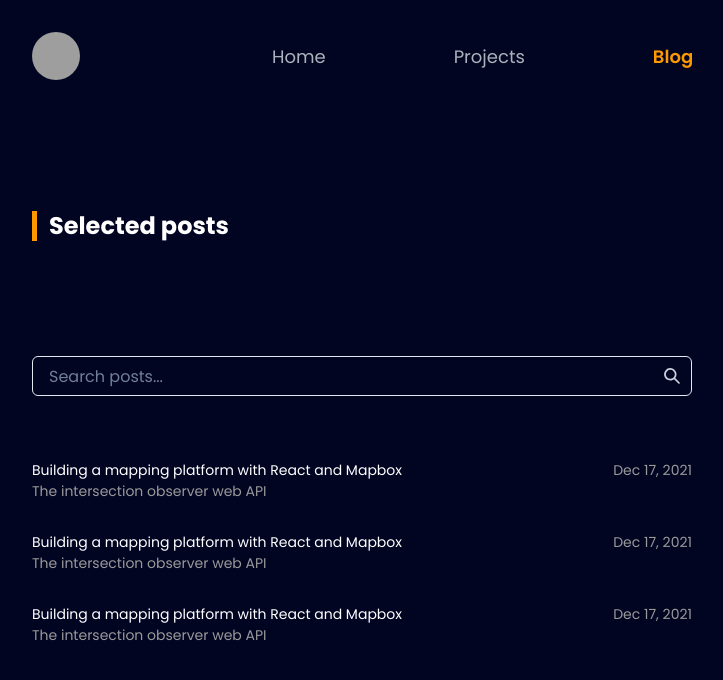
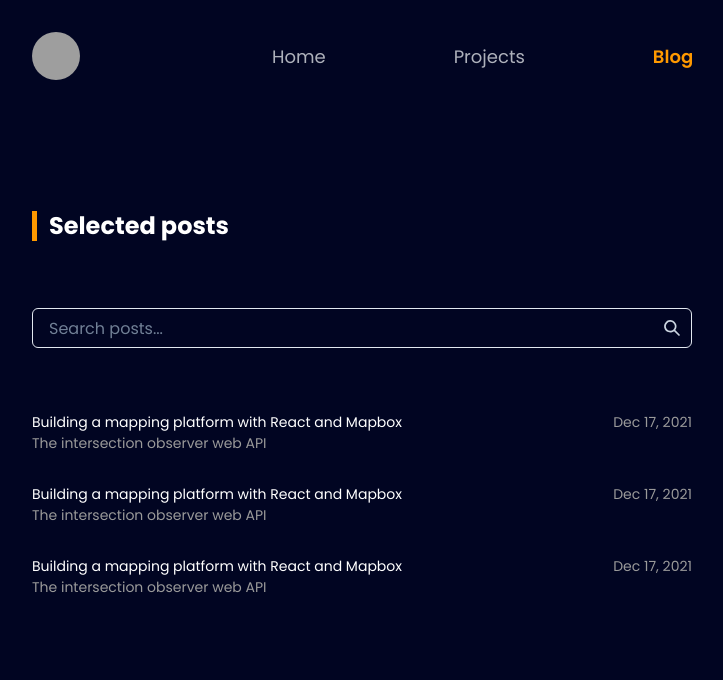
Before and after one commit to jovemdan/danilo-menezes, a Next.js app: page /blog in a window 1280 px wide. Shown: the top 680 px of the page, without its empty margins (218-941 px from the left). Built offline with nearby package versions, Linux system fonts and the light colour scheme; grey boxes are pictures that could not be loaded.

Commit message:
feat: Move blog pages to path

```diff
--- a/src/pages/blog.tsx
+++ /dev/null
@@ -1,43 +0,0 @@
-import { SearchIcon } from '@chakra-ui/icons'
-import { Box, Flex, Input, InputGroup, InputRightElement, Text } from '@chakra-ui/react'
-import { SelectedTitle } from '../components/common/selected-title'
-export default function Blog() {
-  return (
-    <>
-      <SelectedTitle title='Selected posts' />
-      <Box mt={[25, 25, 28]} maxW='660px'>
-        <InputGroup>
-          <InputRightElement
-            pointerEvents='none'
-          >
-            <SearchIcon color='gray.300' />
-          </InputRightElement>
-          <Input type='tel' placeholder='Search posts...' focusBorderColor='#FF9900' />
-        </InputGroup>
-      </Box>
-      <Flex mt={[16]} maxW='660px' flexDirection='column' gap='30px'>
-        <Flex justifyContent='space-between' >
-          <Box>
-            <Text fontSize='14px' color='white'>Building a mapping platform with React and Mapbox</Text>
-            <Text fontSize='14px' color='#9A9A9A'>The intersection observer web API</Text>
-          </Box>
-          <Text fontSize='14px' color='#9A9A9A' >Dec 17, 2021</Text>
-        </Flex>
-        <Flex justifyContent='space-between' >
-          <Box>
-            <Text fontSize='14px' color='white'>Building a mapping platform with React and Mapbox</Text>
-            <Text fontSize='14px' color='#9A9A9A'>The intersection observer web API</Text>
-          </Box>
-          <Text fontSize='14px' color='#9A9A9A' >Dec 17, 2021</Text>
-        </Flex>
-        <Flex justifyContent='space-between' >
-          <Box>
-            <Text fontSize='14px' color='white'>Building a mapping platform with React and Mapbox</Text>
-            <Text fontSize='14px' color='#9A9A9A'>The intersection observer web API</Text>
-          </Box>
-          <Text fontSize='14px' color='#9A9A9A' >Dec 17, 2021</Text>
-        </Flex>
-      </Flex>
-    </>
-  )
-}
--- /dev/null
+++ b/src/pages/blog/index.tsx
@@ -0,0 +1,44 @@
+import { SearchIcon } from '@chakra-ui/icons'
+import { Box, Flex, Input, InputGroup, InputRightElement, Text } from '@chakra-ui/react'
+import Link from 'next/link'
+import { SelectedTitle } from '../../components/common/selected-title'
+export default function Blog() {
+  return (
+    <>
+      <SelectedTitle title='Selected posts' />
+      <Box mt={[25, 16]} maxW='660px'>
+        <InputGroup>
+          <InputRightElement
+            pointerEvents='none'
+          >
+            <SearchIcon color='gray.300' />
+          </InputRightElement>
+          <Input type='tel' placeholder='Search posts...' color={'gray.200'} focusBorderColor='#FF9900' />
+        </InputGroup>
+      </Box>
+      <Flex mt={[16]} maxW={['450px', '660px']} flexDirection='column' gap='30px'>
+        <Flex justifyContent='space-between' cursor='pointer' >
+          <Link href={'/blog/artigo'}>
+            <Text fontSize={'14px'} color='white' _hover={{ color: '#FF9900' }} transition='0.9s'>Building a mapping platform with React and Mapbox</Text>
+            <Text fontSize={'14px'} color='#9A9A9A'>The intersection observer web API</Text>
+          </Link>
+          <Text fontSize={['10px', '14px']} display={['none', 'none', 'block']} color='#9A9A9A' >Dec 17, 2021</Text>
+        </Flex>
+        <Flex justifyContent='space-between' cursor='pointer'>
+          <Box>
+            <Text fontSize={'14px'} color='white' _hover={{ color: '#FF9900' }} transition='0.9s'>Building a mapping platform with React and Mapbox</Text>
+            <Text fontSize={'14px'} color='#9A9A9A'>The intersection observer web API</Text>
+          </Box>
+          <Text fontSize={['10px', '14px']} display={['none', 'none', 'block']} color='#9A9A9A' >Dec 17, 2021</Text>
+        </Flex>
+        <Flex justifyContent='space-between' cursor='pointer'>
+          <Box>
+            <Text fontSize={'14px'} color='white' _hover={{ color: '#FF9900' }} transition='0.9s'>Building a mapping platform with React and Mapbox</Text>
+            <Text fontSize={'14px'} color='#9A9A9A'>The intersection observer web API</Text>
+          </Box>
+          <Text fontSize={['10px', '14px']} display={['none', 'none', 'block']} color='#9A9A9A' >Dec 17, 2021</Text>
+        </Flex>
+      </Flex>
+    </>
+  )
+}
```
